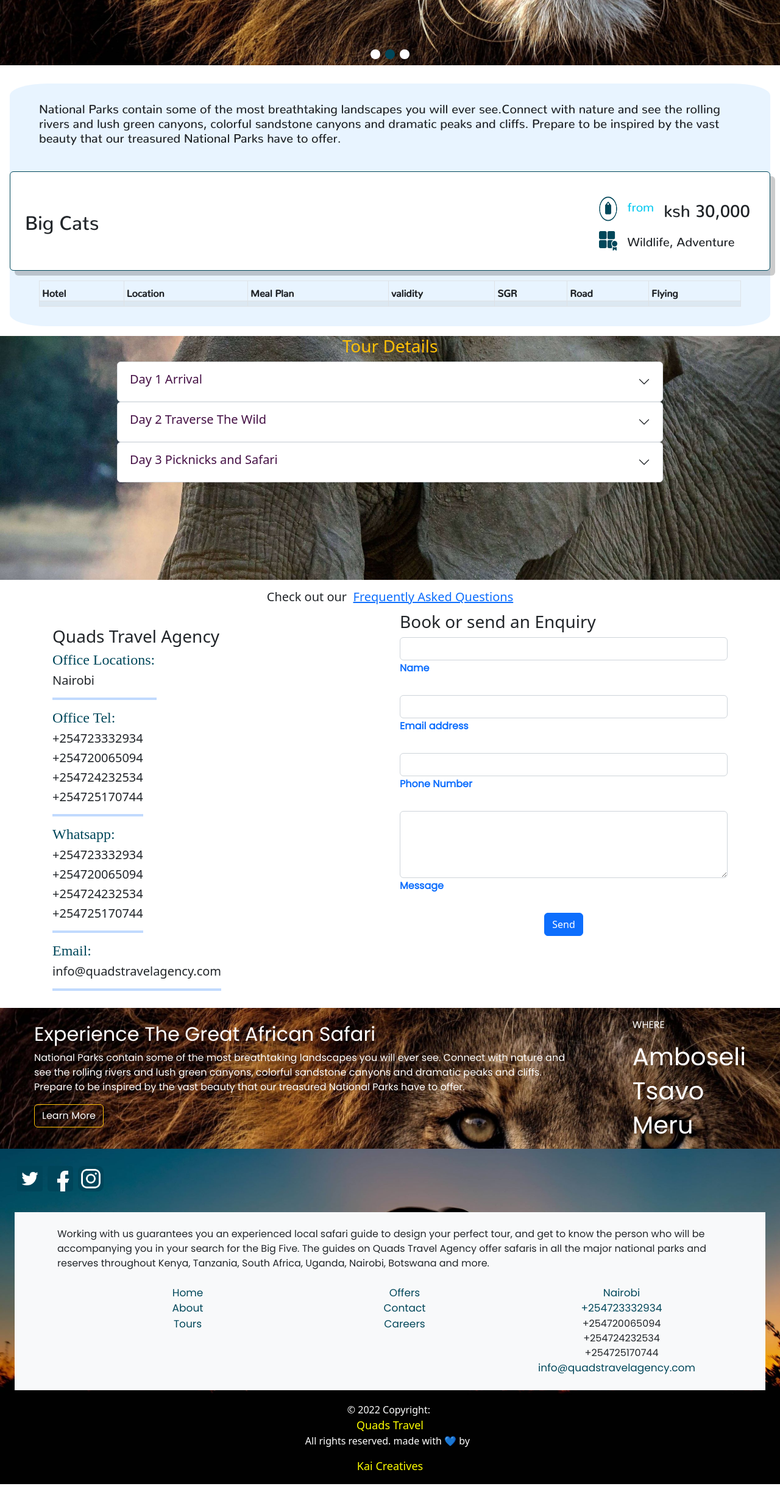
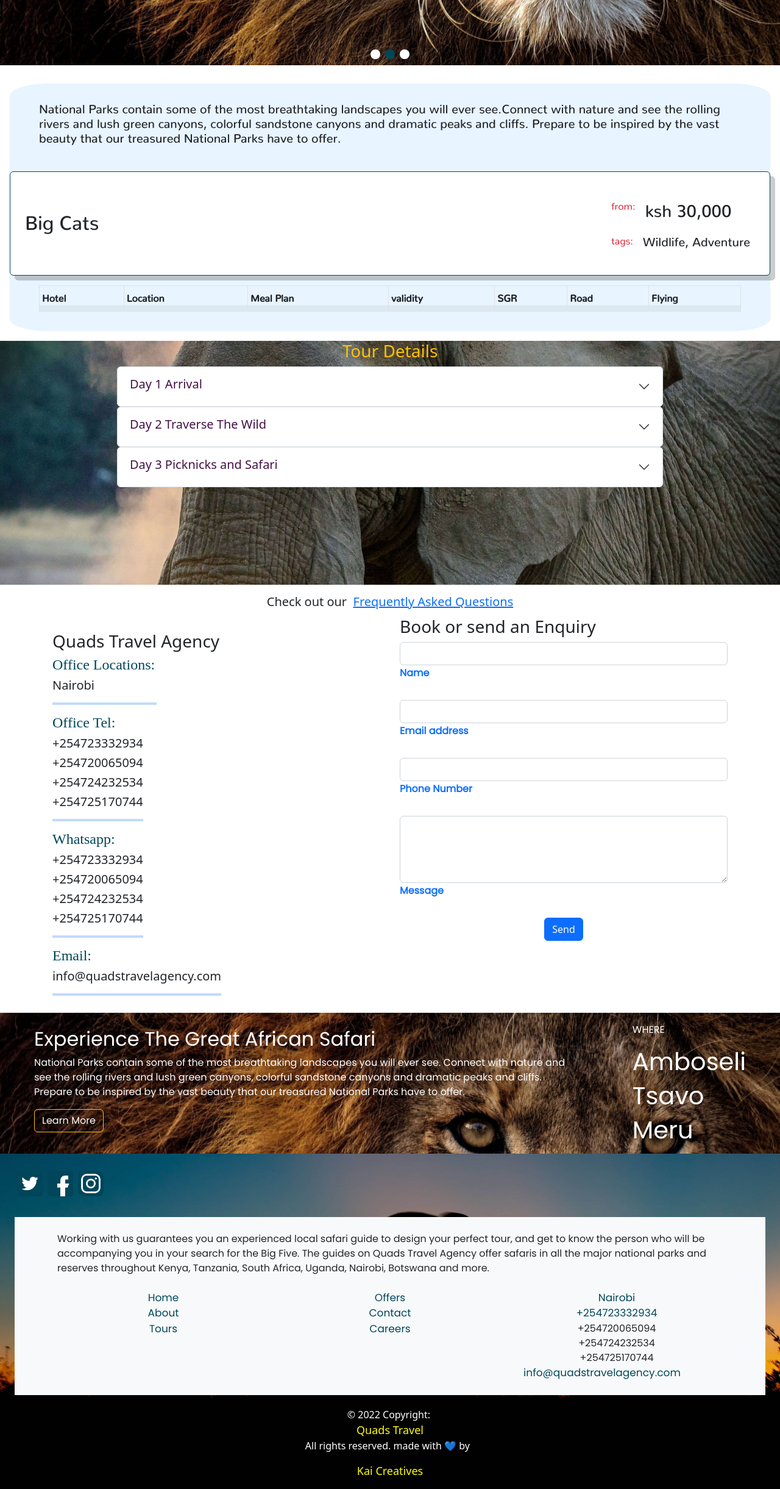
Before and after one commit to Gideon-kirimanjaro/Quads-Travel-Agency, a Next.js app: page /tours/1 in a window 1280 px wide. Shown: the part 726-3168 px from the top of the page at 61% size. Built offline with nearby package versions, Linux system fonts and the light colour scheme.

Commit message:
tours card update

```diff
--- a/components/SingleTour/TourDetails/TourDetails.js
+++ b/components/SingleTour/TourDetails/TourDetails.js
@@ -31,22 +31,11 @@ const TourDetails = (props) => {
                     </div>
                     <div>
                       <div className="d-flex p-2">
-                        <Image
-                          src="/icons/price.png"
-                          height="30px"
-                          width="30px"
-                          alt="icon"
-                        />{" "}
-                        <h5 className="ps-3 text-info">from</h5>
+                        <p className="ps-3 text-danger">from:</p>
                         <h3 className="ps-3"> {item.pricing}</h3>
                       </div>
                       <div className="d-flex p-2">
-                        <Image
-                          src="/icons/category.png"
-                          height="30px"
-                          width="30px"
-                          alt="icon"
-                        />
+                        <p className="ps-3 text-danger">tags:</p>
                         <h5 className="ps-3"> {item.tourType}</h5>
                       </div>
                     </div>
--- a/components/Ui/FooterContainer/FooterContainer.js
+++ b/components/Ui/FooterContainer/FooterContainer.js
@@ -30,7 +30,7 @@ const FooterContainer = () => {
               Nairobi, Botswana and more.
             </p>
           </section>
-          <div className="ms-5 ps-">
+          <div className="">
             <section className="text-md-center">
               <div className="row">
                 <div className="col-md-4 col-6 mb-4 mb-md-0">
@@ -94,7 +94,7 @@ const FooterContainer = () => {
                       <div>+254725170744</div>
                     </li>
                     <li className="">
-                      <div className="me-3">
+                      <div className="pe-5">
                         <a
                           href="mailto:info@quadstravelagency.com"
                           className={Styles.mailLink}
```
Also changed, not shown: public/icons/case.png (added).
